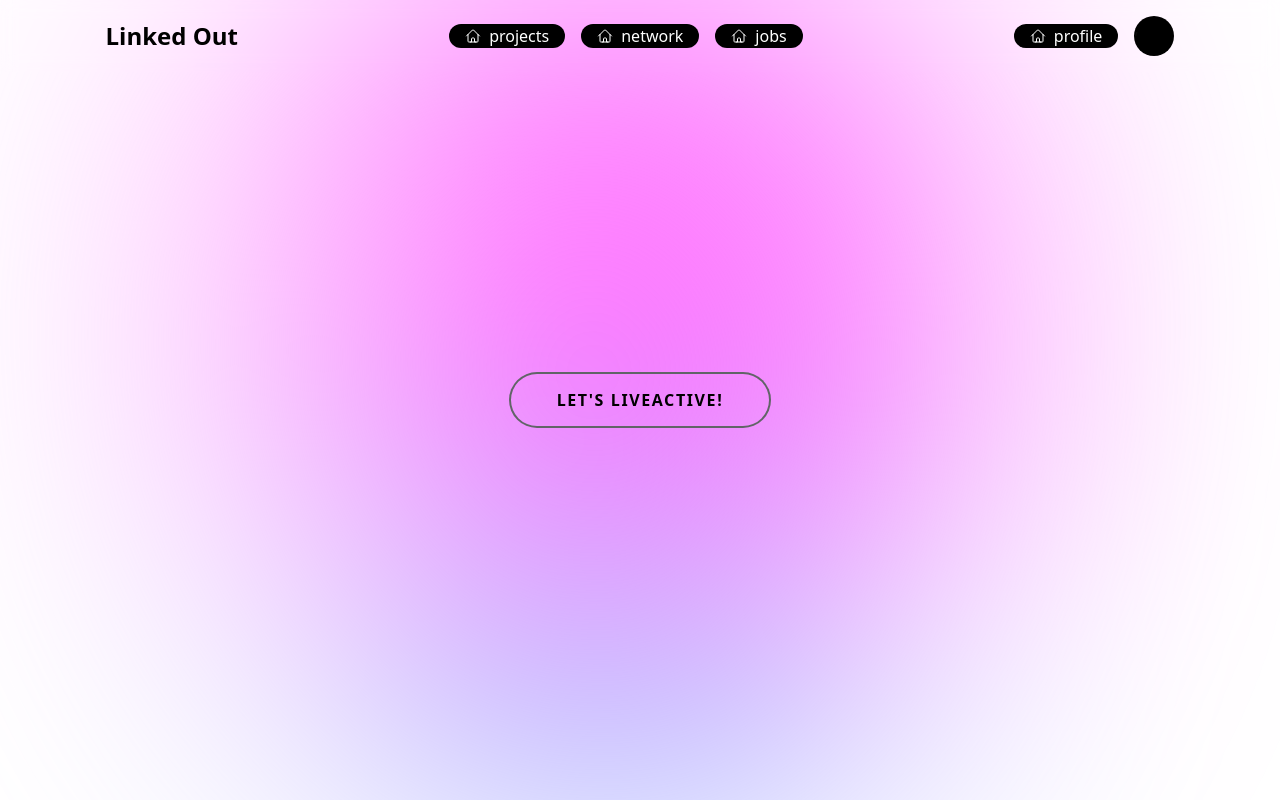
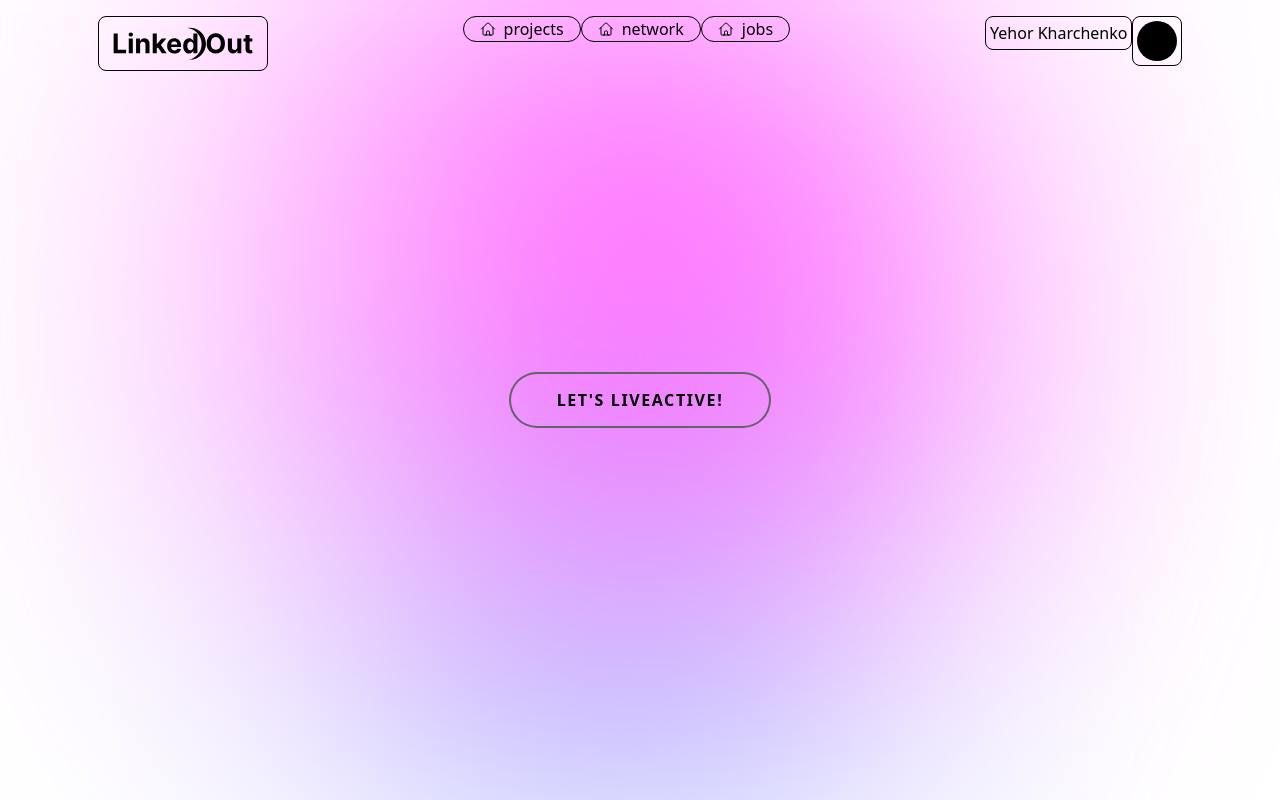
Before and after one commit to DROPTABLEDRUZYNY/Hacknarok-2025, a Next.js app in the folder frontend/: page / in a window 1280 px wide. Built offline with nearby package versions, Linux system fonts and the light colour scheme.

Commit message:
refactor: Update navigation bar layout and styles, add logo, and enhance button appearance

```diff
--- a/frontend/app/ui/nav_bar/mainNav.tsx
+++ b/frontend/app/ui/nav_bar/mainNav.tsx
@@ -5,25 +5,31 @@ import { PowerIcon } from "@heroicons/react/24/outline";
 import LogoutButton from "../LogoutButton";
 import NavButton from "./navButton";
 import { HomeIcon } from "@heroicons/react/24/outline";
+import Image from "next/image";
 
 export default function MainNav() {
   return (
-    <nav className="w-full backdrop-blur fixed top-0 left-0 right-0 z-10 justify-around py-4 flex items-center">
-      <div className="width-[80%]">
-        <span className="text-black font-extrabold text-2xl">Linked Out</span>
+    <nav className="w-full backdrop-blur fixed top-0 left-0 right-0 z-10 justify-around py-4 flex items-start">
+      <div className="width-[80%] border-black border p-1 rounded-md">
+        <Image src="/logo.svg" alt="logo" width={160} height={160} />
       </div>
 
-      <div className="flex items-center gap-4">
-        <NavButton text="projects" icon={<HomeIcon className="w-4 h-4 text-white" />} link="/" />
-        <NavButton text="network" icon={<HomeIcon className="w-4 h-4 text-white" />} link="/" />
-        <NavButton text="jobs" icon={<HomeIcon className="w-4 h-4 text-white" />} link="/" />
+      <div className="flex items-center">
+        <NavButton text="projects" icon={<HomeIcon className="w-4 h-4 text-black" />} link="/" />
+        <NavButton text="network" icon={<HomeIcon className="w-4 h-4 text-black" />} link="/" />
+        <NavButton text="jobs" icon={<HomeIcon className="w-4 h-4 text-black" />} link="/" />
       </div>
 
-      <div className="flex items-center gap-4">
-        <NavButton text="profile" icon={<HomeIcon className="w-4 h-4 text-white" />} link="/" />
-        <div className="rounded-full bg-black w-10 h-10">
-          ,
+      <div className="flex items-start">
+        <span className="text-black font-medium border-black border p-1 rounded-md">
+          Yehor Kharchenko
+        </span>
+        <div className="border-black border p-1 rounded-md">
+          <div className="rounded-full bg-black w-10 h-10 ">
+            ,
+          </div>
         </div>
+
       </div>
     </nav>
   );
--- a/frontend/app/ui/nav_bar/navButton.tsx
+++ b/frontend/app/ui/nav_bar/navButton.tsx
@@ -3,10 +3,10 @@ import React from 'react'
 
 export default function NavButton({text, icon, link}: {text: string, icon: React.ReactNode, link: string}) {
   return (
-    <div className="flex items-center gap-2 cursor-pointer bg-black rounded-full px-4">
+    <div className="flex items-center gap-2 cursor-pointer bg-opacity-0 hover:bg-white/30 transition-all duration-300 ease-in-out border border-black rounded-full px-4">
         <Link href={link} className="flex items-center gap-2">
             {icon}
-            <span className="text-white font-medium">{text}</span>
+            <span className="text-black font-medium">{text}</span>
         </Link>
     </div>
   )
```
Also changed, not shown: frontend/public/logo.svg (added).
